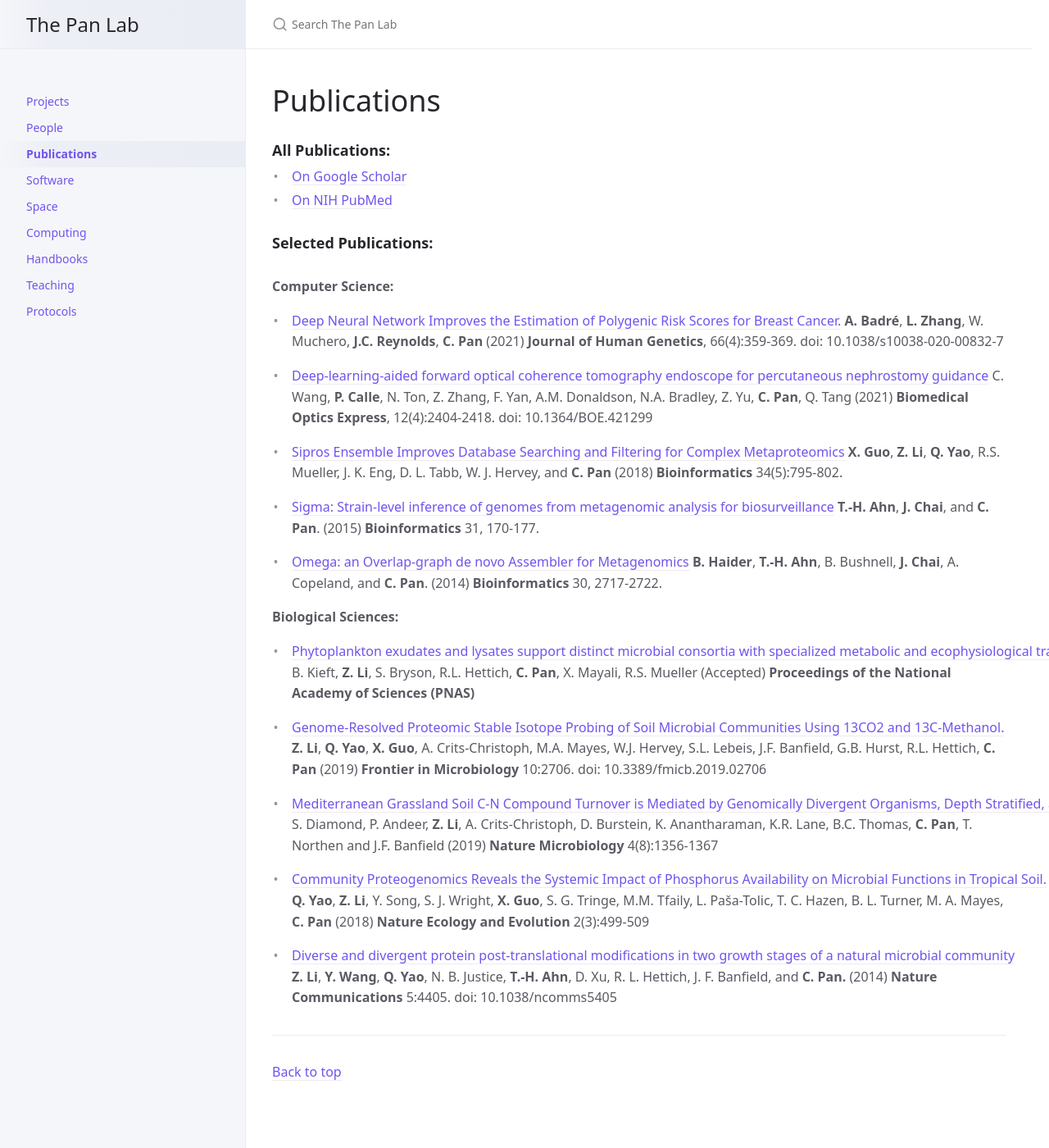
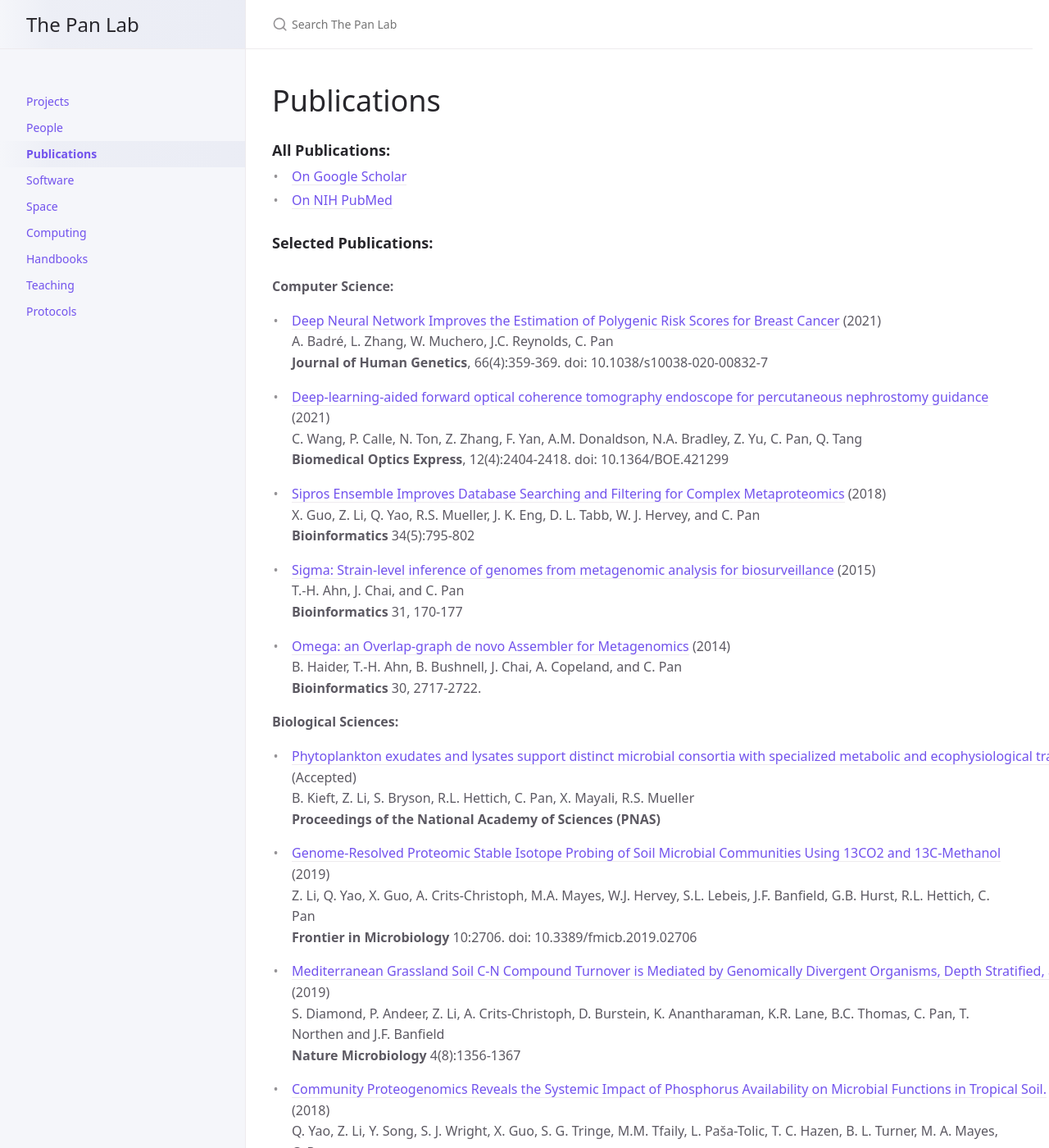
Before and after one commit to thepanlab/thepanlab.github.io, a Jekyll site: the page built from docs/publications.md, in a window 1280 px wide and 1400 px high. Shown: the whole window at 82% size. Built offline with Jekyll 4.4.1, drawn with Linux system fonts in a browser that asks for light colours; some of the changed text lies outside the part shown.

Commit message:
Update publications.md

```diff
--- a/docs/publications.md
+++ b/docs/publications.md
@@ -13,25 +13,45 @@
 \
 **Computer Science:**
 
-- [Deep Neural Network Improves the Estimation of Polygenic Risk Scores for Breast Cancer.](https://www.nature.com/articles/s10038-020-00832-7) **A. Badré**, **L. Zhang**, W. Muchero, **J.C. Reynolds**, **C. Pan** (2021) **Journal of Human Genetics**, 66(4):359-369. doi: 10.1038/s10038-020-00832-7
+- [Deep Neural Network Improves the Estimation of Polygenic Risk Scores for Breast Cancer](https://www.nature.com/articles/s10038-020-00832-7) (2021)
+  A. Badré, L. Zhang, W. Muchero, J.C. Reynolds, C. Pan
+  **Journal of Human Genetics**, 66(4):359-369. doi: 10.1038/s10038-020-00832-7
 
-- [Deep-learning-aided forward optical coherence tomography endoscope for percutaneous nephrostomy guidance](https://www.osapublishing.org/boe/fulltext.cfm?uri=boe-12-4-2404&id=449681) C. Wang, **P. Calle**, N. Ton, Z. Zhang, F. Yan, A.M. Donaldson, N.A. Bradley, Z. Yu, **C. Pan**, Q. Tang (2021)  **Biomedical Optics Express**, 12(4):2404-2418. doi: 10.1364/BOE.421299
+- [Deep-learning-aided forward optical coherence tomography endoscope for percutaneous nephrostomy guidance](https://www.osapublishing.org/boe/fulltext.cfm?uri=boe-12-4-2404&id=449681) (2021)
+  C. Wang, P. Calle, N. Ton, Z. Zhang, F. Yan, A.M. Donaldson, N.A. Bradley, Z. Yu, C. Pan, Q. Tang
+  **Biomedical Optics Express**, 12(4):2404-2418. doi: 10.1364/BOE.421299
 
-- [Sipros Ensemble Improves Database Searching and Filtering for Complex Metaproteomics](https://academic.oup.com/bioinformatics/article/34/5/795/4209993) **X. Guo**, **Z. Li**, **Q. Yao**, R.S. Mueller, J. K. Eng, D. L. Tabb, W. J. Hervey, and **C. Pan** (2018) **Bioinformatics** 34(5):795-802.
+- [Sipros Ensemble Improves Database Searching and Filtering for Complex Metaproteomics](https://academic.oup.com/bioinformatics/article/34/5/795/4209993) (2018)
+  X. Guo, Z. Li, Q. Yao, R.S. Mueller, J. K. Eng, D. L. Tabb, W. J. Hervey, and C. Pan
+  **Bioinformatics** 34(5):795-802
 
-- [Sigma: Strain-level inference of genomes from metagenomic analysis for biosurveillance](https://academic.oup.com/bioinformatics/article-lookup/doi/10.1093/bioinformatics/btu641) **T.-H. Ahn**, **J. Chai**, and **C. Pan**. (2015)  **Bioinformatics** 31, 170-177.
+- [Sigma: Strain-level inference of genomes from metagenomic analysis for biosurveillance](https://academic.oup.com/bioinformatics/article-lookup/doi/10.1093/bioinformatics/btu641) (2015)
+  T.-H. Ahn, J. Chai, and C. Pan
+  **Bioinformatics** 31, 170-177
 
-- [Omega: an Overlap-graph de novo Assembler for Metagenomics](https://academic.oup.com/bioinformatics/article-lookup/doi/10.1093/bioinformatics/btu395) **B. Haider**, **T.-H. Ahn**, B. Bushnell, **J. Chai**, A. Copeland, and **C. Pan**. (2014) **Bioinformatics** 30, 2717-2722.
+- [Omega: an Overlap-graph de novo Assembler for Metagenomics](https://academic.oup.com/bioinformatics/article-lookup/doi/10.1093/bioinformatics/btu395) (2014)
+   B. Haider, T.-H. Ahn, B. Bushnell, J. Chai, A. Copeland, and C. Pan
+   **Bioinformatics** 30, 2717-2722.
 
 **Biological Sciences:**
 
 
-- [Phytoplankton exudates and lysates support distinct microbial consortia with specialized metabolic and ecophysiological traits]() B. Kieft, **Z. Li**, S. Bryson, R.L. Hettich, **C. Pan**, X. Mayali, R.S. Mueller (Accepted) **Proceedings of the National Academy of Sciences (PNAS)**
+- [Phytoplankton exudates and lysates support distinct microbial consortia with specialized metabolic and ecophysiological traits]() (Accepted)
+  B. Kieft, Z. Li, S. Bryson, R.L. Hettich, C. Pan, X. Mayali, R.S. Mueller
+  **Proceedings of the National Academy of Sciences (PNAS)**
 
-- [Genome-Resolved Proteomic Stable Isotope Probing of Soil Microbial Communities Using 13CO2 and 13C-Methanol.](https://www.frontiersin.org/articles/10.3389/fmicb.2019.02706/full) **Z. Li**, **Q. Yao**, **X. Guo**, A. Crits-Christoph, M.A. Mayes, W.J. Hervey, S.L. Lebeis, J.F. Banfield, G.B. Hurst, R.L. Hettich, **C. Pan** (2019) **Frontier in Microbiology** 10:2706. doi: 10.3389/fmicb.2019.02706
+- [Genome-Resolved Proteomic Stable Isotope Probing of Soil Microbial Communities Using 13CO2 and 13C-Methanol](https://www.frontiersin.org/articles/10.3389/fmicb.2019.02706/full)  (2019)
+  Z. Li, Q. Yao, X. Guo, A. Crits-Christoph, M.A. Mayes, W.J. Hervey, S.L. Lebeis, J.F. Banfield, G.B. Hurst, R.L. Hettich, C. Pan
+  **Frontier in Microbiology** 10:2706. doi: 10.3389/fmicb.2019.02706
 
-- [Mediterranean Grassland Soil C-N Compound Turnover is Mediated by Genomically Divergent Organisms, Depth Stratified, and Rainfall Dependent.](https://www.nature.com/articles/s41564-019-0449-y) S. Diamond, P. Andeer, **Z. Li**, A. Crits-Christoph, D. Burstein, K. Anantharaman, K.R. Lane, B.C. Thomas, **C. Pan**, T. Northen and J.F. Banfield (2019) **Nature Microbiology** 4(8):1356-1367
+- [Mediterranean Grassland Soil C-N Compound Turnover is Mediated by Genomically Divergent Organisms, Depth Stratified, and Rainfall Dependent.](https://www.nature.com/articles/s41564-019-0449-y) (2019)
+  S. Diamond, P. Andeer, Z. Li, A. Crits-Christoph, D. Burstein, K. Anantharaman, K.R. Lane, B.C. Thomas, C. Pan, T. Northen and J.F. Banfield
+  **Nature Microbiology** 4(8):1356-1367
 
-- [Community Proteogenomics Reveals the Systemic Impact of Phosphorus Availability on Microbial Functions in Tropical Soil.](https://www.nature.com/articles/s41559-017-0463-5) **Q. Yao**, **Z. Li**, Y. Song, S. J. Wright, **X. Guo**, S. G. Tringe, M.M. Tfaily, L. Paša-Tolic, T. C. Hazen, B. L. Turner, M. A. Mayes, **C. Pan** (2018) **Nature Ecology and Evolution** 2(3):499-509
+- [Community Proteogenomics Reveals the Systemic Impact of Phosphorus Availability on Microbial Functions in Tropical Soil.](https://www.nature.com/articles/s41559-017-0463-5) (2018)
+   Q. Yao, Z. Li, Y. Song, S. J. Wright, X. Guo, S. G. Tringe, M.M. Tfaily, L. Paša-Tolic, T. C. Hazen, B. L. Turner, M. A. Mayes, C. Pan
+   **Nature Ecology and Evolution** 2(3):499-509
 
-- [Diverse and divergent protein post-translational modifications in two growth stages of a natural microbial community](https://www.nature.com/articles/ncomms5405) **Z. Li**, **Y. Wang**, **Q. Yao**, N. B. Justice, **T.-H. Ahn**, D. Xu, R. L. Hettich, J. F. Banfield, and **C. Pan.** (2014)  **Nature Communications** 5:4405. doi: 10.1038/ncomms5405
+- [Diverse and divergent protein post-translational modifications in two growth stages of a natural microbial community](https://www.nature.com/articles/ncomms5405) (2014)
+  Z. Li, Y. Wang, Q. Yao, N. B. Justice, T.-H. Ahn, D. Xu, R. L. Hettich, J. F. Banfield, and C. Pan
+  **Nature Communications** 5:4405. doi: 10.1038/ncomms5405
```
